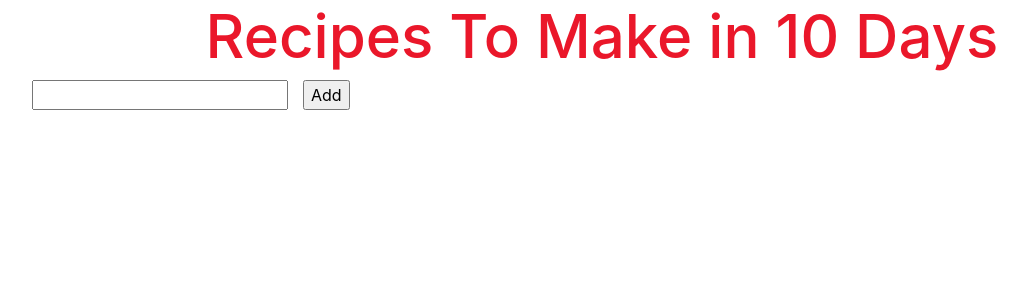
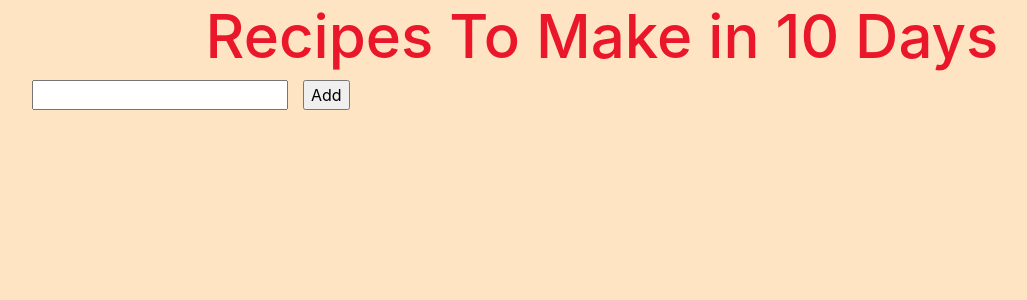
Before and after one commit to chisnallc/todo-app-frontend, a React app: page / in a window 1280 px wide. Shown: the top 300 px of the page, without its empty margins (38-1065 px from the left). Built offline with nearby package versions, Linux system fonts and the light colour scheme.

Commit message:
style and button amends

```diff
--- a/src/index.css
+++ b/src/index.css
@@ -6,7 +6,10 @@ body {
     sans-serif;
   -webkit-font-smoothing: antialiased;
   -moz-osx-font-smoothing: grayscale;
-}
+  background-color: bisque;
+
+};
+
 
 code {
   font-family: source-code-pro, Menlo, Monaco, Consolas, "Courier New",
```
